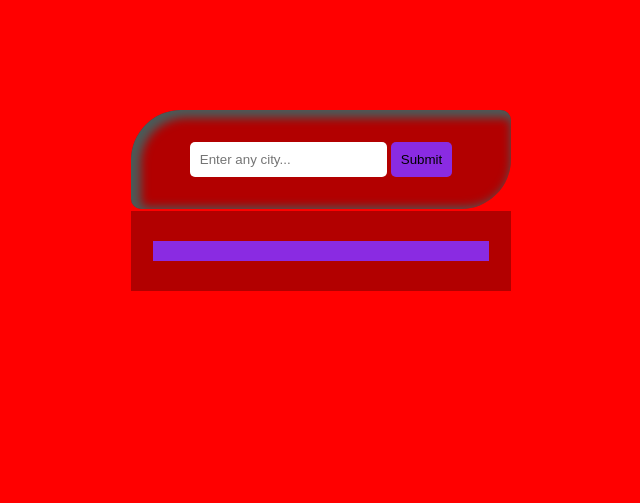
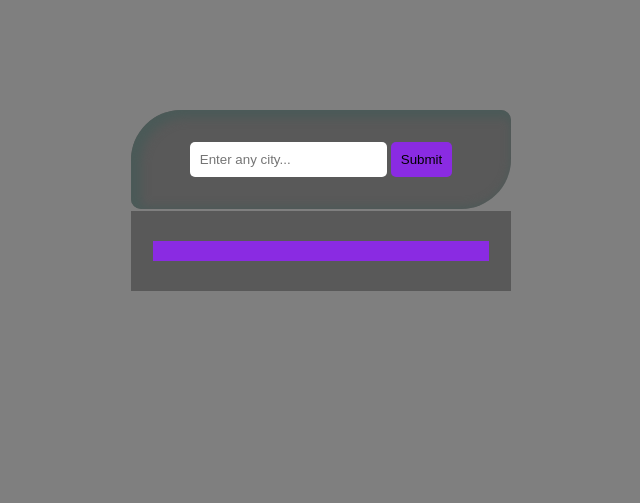
Before and after one commit to ajeet-developer/whether, a plain HTML site: page index.html in a window 1280 px wide. Shown: the whole page, without its empty margins (319-959 px from the left). Drawn offline with Linux system fonts and the light colour scheme.

Commit message:
Update index.html

```diff
--- a/index.html
+++ b/index.html
@@ -12,7 +12,7 @@
 }
 body
 {
-  background-color:red;
+  background-color:rgb(0,0,0,.5);
     background-size: cover;
 
 }
```
